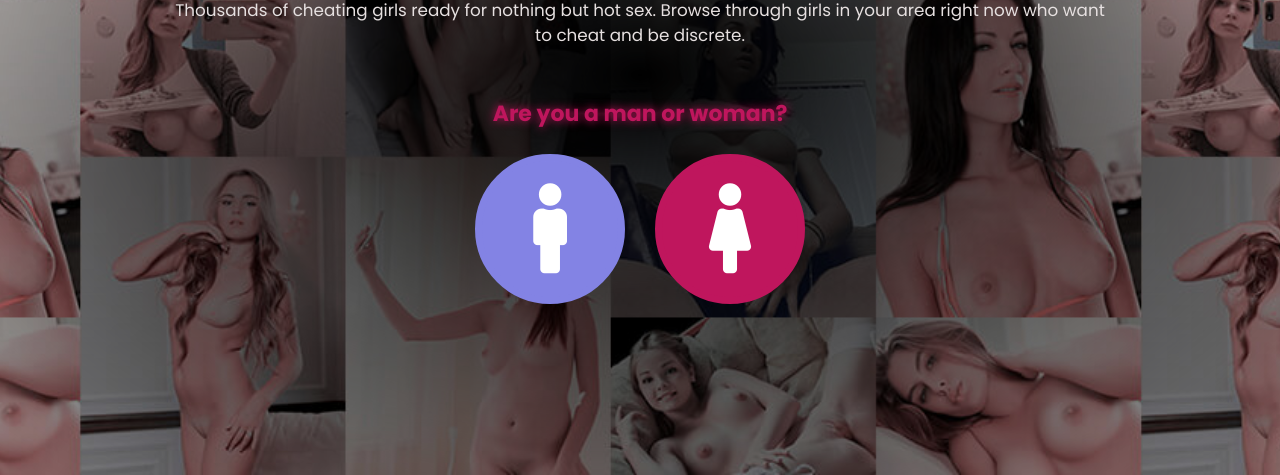
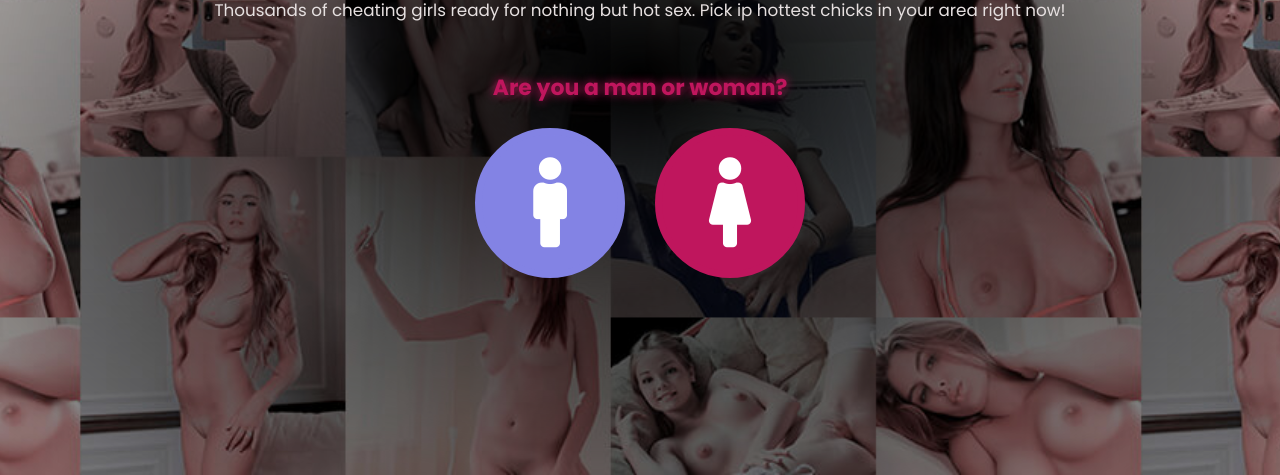
Before and after one commit to Derevyanchenko/dating, a plain HTML site: page index.html in a window 1280 px wide. Shown: the part 325-800 px from the top of the page. Drawn offline with nearby package versions, Linux system fonts and the light colour scheme.

Commit message:
Add files via upload

```diff
--- a/index.html
+++ b/index.html
@@ -27,7 +27,7 @@
             </h1>
             <p class="subtitle">
                 Thousands of cheating girls ready for nothing but hot sex.
-                Browse through girls in your area right now who want to cheat and be discrete.
+                Pick ip hottest chicks in your area right now!
             </p>
         </div>
         <form action="#" onsubmit="#" class="info">
```
